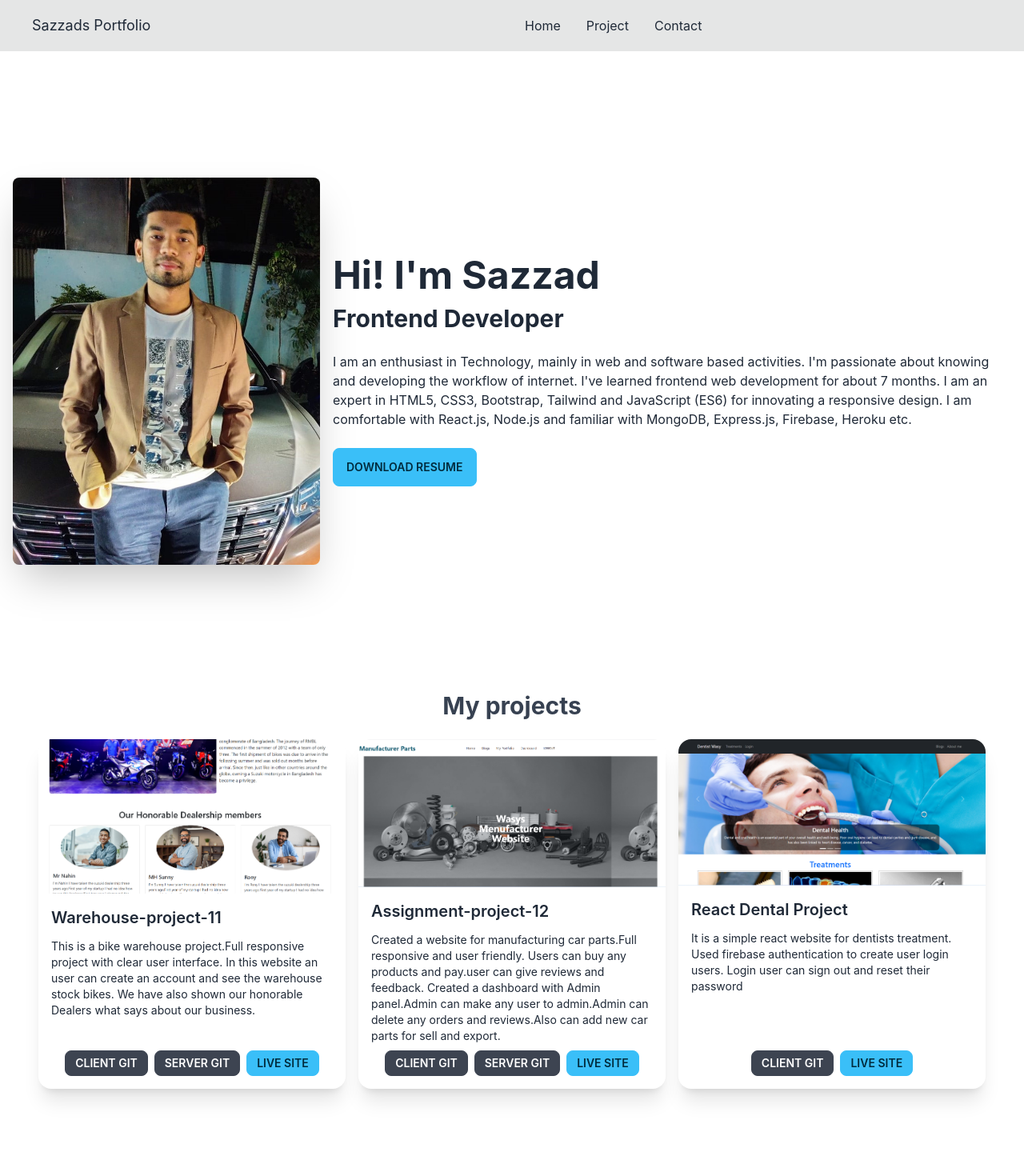
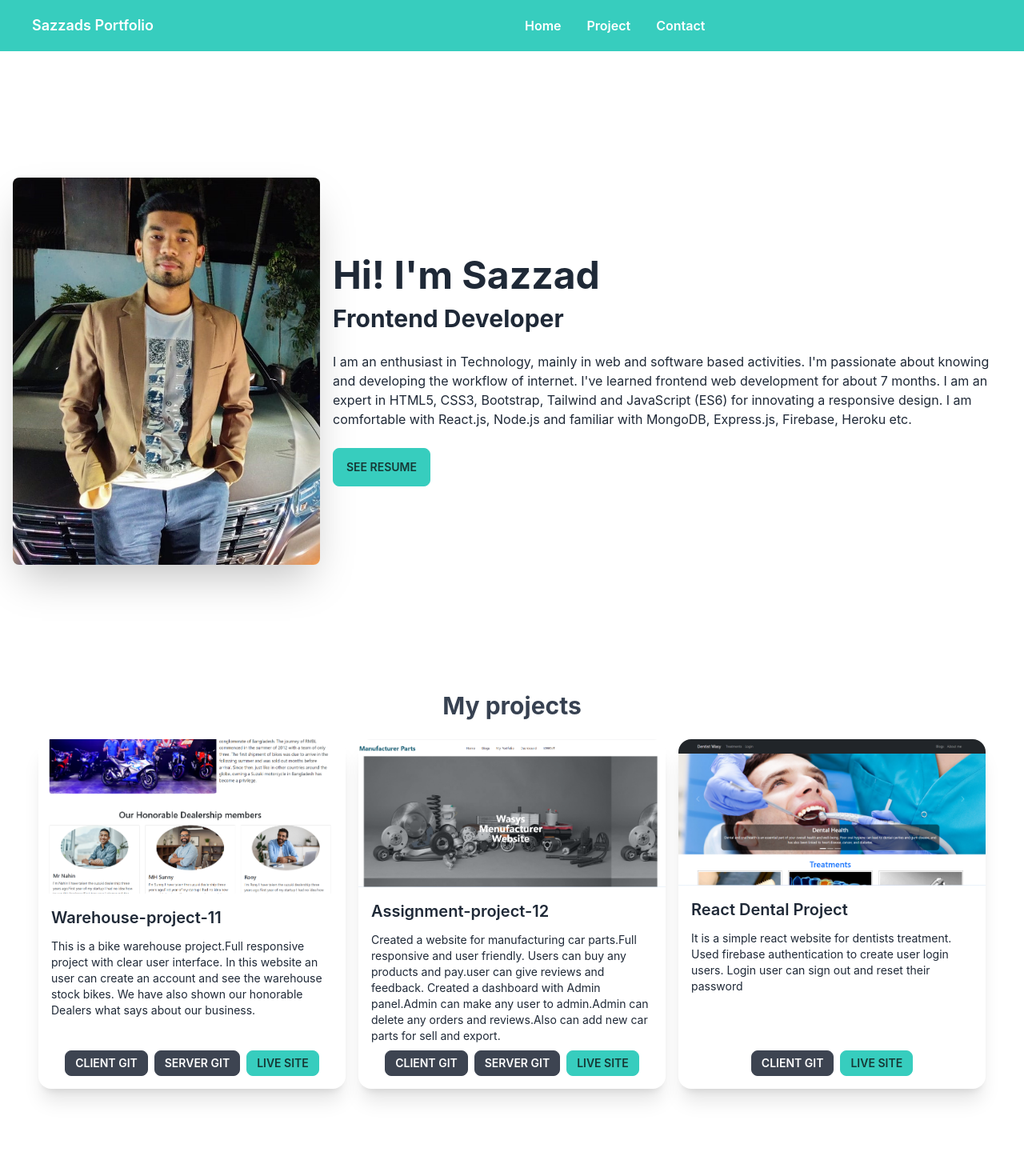
Before and after one commit to sazzadwasy/sazzads-portfolio, a React (Create React App) app: page / in a window 1280 px wide. Shown: the top 1470 px of the page at 80% size. Built offline with nearby package versions, Linux system fonts and the light colour scheme.

Commit message:
explore resume in anoter page

```diff
--- a/src/Components/ContactForm/ContactForm.js
+++ b/src/Components/ContactForm/ContactForm.js
@@ -29,7 +29,7 @@ const ContactForm = () => {
                             <textarea class="textarea textarea-bordered" placeholder="Your messege"></textarea>
                         </div>
                         <div class="form-control mt-6">
-                            <button class="btn btn-info">Send</button>
+                            <button class="btn btn-accent">Send</button>
                         </div>
                     </div>
                 </div>
--- a/src/Components/Home/Banner.js
+++ b/src/Components/Home/Banner.js
@@ -1,5 +1,6 @@
 import React from 'react';
 import Pimg from '../../images/portfolio.jpg'
+import pdfFile from '../../pdfDoc/resume.pdf'
 const Banner = () => {
     return (
         <div class="hero min-h-screen">
@@ -9,7 +10,7 @@ const Banner = () => {
                     <h1 class="text-5xl font-bold">Hi! I'm Sazzad</h1>
                     <h1 class="text-3xl font-bold mt-3">Frontend Developer</h1>
                     <p class="py-6"> I am an enthusiast in Technology, mainly in web and software based activities. I'm passionate about knowing and developing the workflow of internet. I've learned frontend web development for about 7 months. I am an expert in HTML5, CSS3, Bootstrap, Tailwind and JavaScript (ES6) for innovating a responsive design. I am comfortable with React.js, Node.js and familiar with MongoDB, Express.js, Firebase, Heroku etc. </p>
-                    <button class="btn btn-info">Download Resume</button>
+                    <a href='https://docs.google.com/document/d/1VovG8ObOoTqmdQdc78xWJsb7gV95ZcdA8n0IHItwhUU/edit' target='_blank' rel="noreferrer" class="btn btn-accent">See Resume</a>
                 </div>
             </div>
 
--- a/src/Components/MyProjects/MyProjects.js
+++ b/src/Components/MyProjects/MyProjects.js
@@ -20,7 +20,7 @@ const MyProjects = () => {
                         <div class="card-actions justify-center">
                             <a href='https://github.com/sazzadwasy/warehouse-project-client' target='_blank' rel="noreferrer" class="btn btn-dark btn-sm">Client git</a>
                             <a href='https://github.com/sazzadwasy/project-warehouse-server' target='_blank' rel="noreferrer" class="btn btn-dark btn-sm">Server git</a>
-                            <a href='https://delightful-conkies-093666.netlify.app/' target='_blank' rel="noreferrer" class="btn btn-info btn-sm">Live site</a>
+                            <a href='https://delightful-conkies-093666.netlify.app/' target='_blank' rel="noreferrer" class="btn btn-accent btn-sm">Live site</a>
                         </div>
                     </div>
                 </div>
@@ -35,7 +35,7 @@ const MyProjects = () => {
                         <div class="card-actions justify-center">
                             <a href='https://github.com/sazzadwasy/manufacturing-parts-client' target='_blank' rel="noreferrer" class="btn btn-dark btn-sm">Client git</a>
                             <a href='https://github.com/sazzadwasy/manufacturing-parts-server' target='_blank' rel="noreferrer" class="btn btn-dark btn-sm">Server git</a>
-                            <a href='https://splendorous-liger-f94130.netlify.app/' target='_blank' rel="noreferrer" class="btn btn-info btn-sm">Live site</a>
+                            <a href='https://splendorous-liger-f94130.netlify.app/' target='_blank' rel="noreferrer" class="btn btn-accent btn-sm">Live site</a>
                         </div>
                     </div>
                 </div>
@@ -49,7 +49,7 @@ const MyProjects = () => {
                         </p>
                         <div class="card-actions justify-center">
                             <a href='https://github.com/sazzadwasy/Dentists-project' target='_blank' rel="noreferrer" class="btn btn-dark btn-sm">Client git</a>
-                            <a href='https://rainbow-khapse-ca051f.netlify.app/' target='_blank' rel="noreferrer" class="btn btn-info btn-sm">Live site</a>
+                            <a href='https://rainbow-khapse-ca051f.netlify.app/' target='_blank' rel="noreferrer" class="btn btn-accent btn-sm">Live site</a>
                         </div>
                     </div>
                 </div>
--- a/src/Components/Shared/Navbar.js
+++ b/src/Components/Shared/Navbar.js
@@ -9,7 +9,7 @@ const Navbar = () => {
             <li><Link to='/home'>Contact</Link></li>
         </>
     return (
-        <div class="navbar bg-base-300">
+        <div class="navbar bg-accent text-white font-semibold">
             <div class="navbar-start">
                 <div class="dropdown">
                     <label tabindex="0" class="btn btn-ghost lg:hidden">
@@ -19,7 +19,7 @@ const Navbar = () => {
                         {navbarOptions}
                     </ul>
                 </div>
-                <span class="text-lg text-gray-800 px-8">Sazzads Portfolio</span>
+                <span class="text-lg text-white font-semibold px-8">Sazzads Portfolio</span>
             </div>
             <div class="navbar-center hidden lg:flex">
                 <ul class="menu menu-horizontal p-0">
```
Also changed, not shown: 2 other files (tests, documents, lock files or other folders).
